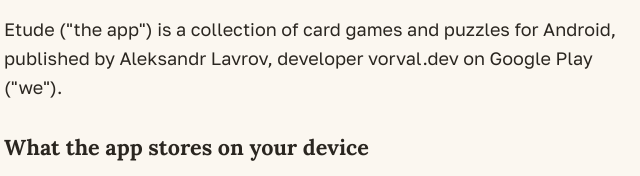
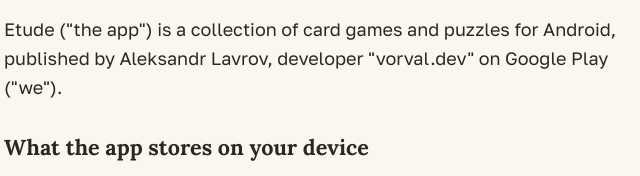
Before and after one commit to JIaBpyxa/etude, a plain HTML site: page privacy/index.html in a window 1280 px wide. Shown: the part 323-499 px from the top of the page, 320-960 px from the left. Drawn offline with Linux system fonts and the light colour scheme.

Commit message:
Quote the developer name vorval.dev in the policy
Co-Authored-By: Claude Opus 5.5 <noreply@anthropic.com>

```diff
--- a/privacy/index.html
+++ b/privacy/index.html
@@ -94,7 +94,8 @@
         </p>
         <p>
           Etude (&quot;the app&quot;) is a collection of card games and puzzles for Android,
-          published by Aleksandr Lavrov, developer vorval.dev on Google Play (&quot;we&quot;).
+          published by Aleksandr Lavrov, developer &quot;vorval.dev&quot; on Google Play
+          (&quot;we&quot;).
         </p>
         <h2>What the app stores on your device</h2>
         <ul>
@@ -171,7 +172,7 @@
         </p>
         <p>
           «Этюд» (далее «приложение») — сборник карточных игр и головоломок для Android. Издатель —
-          Aleksandr Lavrov, разработчик vorval.dev в Google Play (далее «мы»).
+          Aleksandr Lavrov, разработчик «vorval.dev» в Google Play (далее «мы»).
         </p>
         <h2>Что приложение хранит на вашем устройстве</h2>
         <ul>
```
